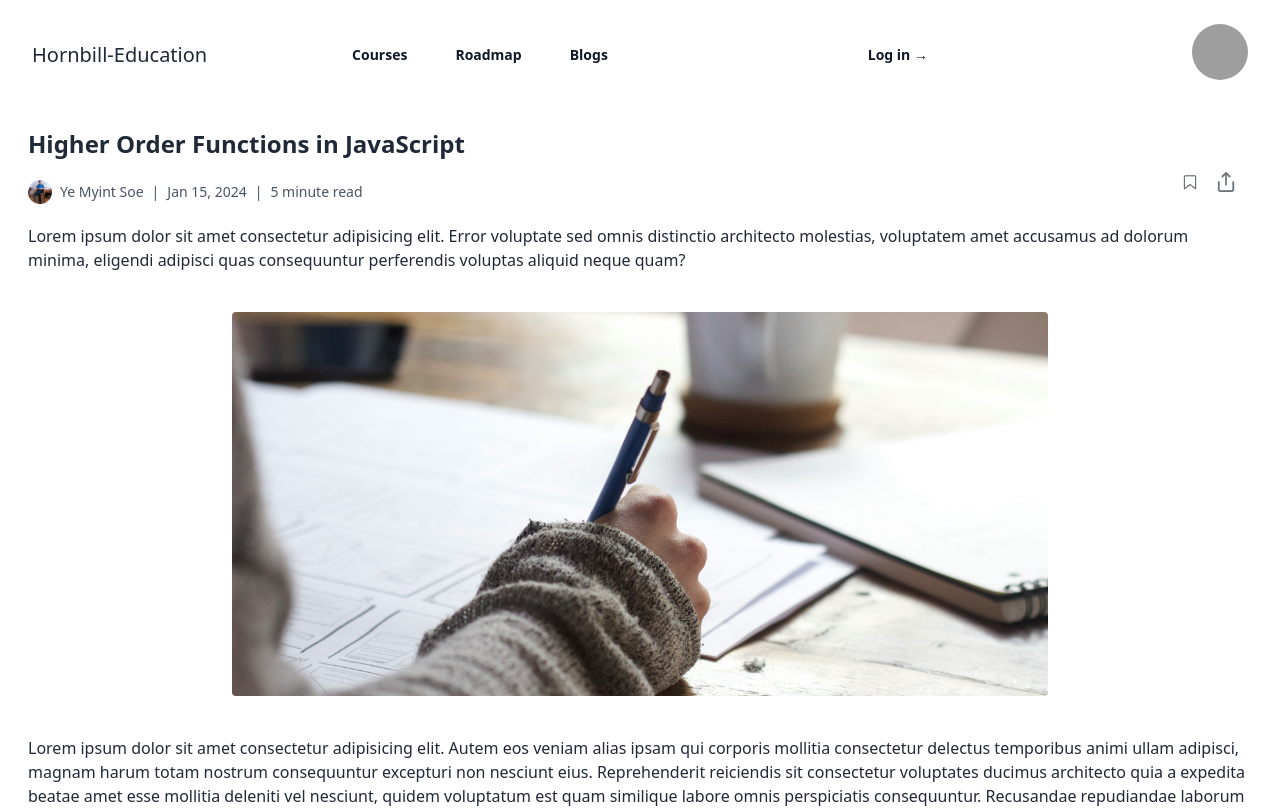
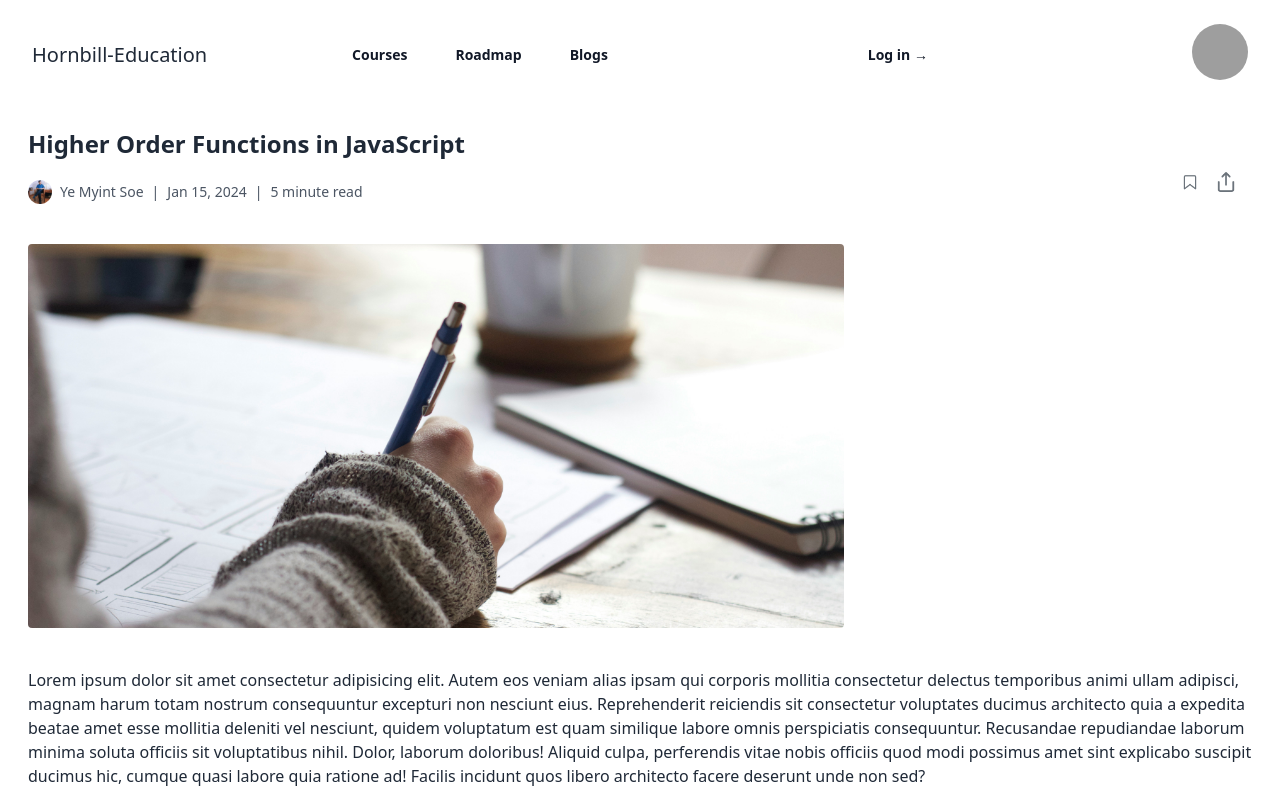
Before and after one commit to YeMyintSoeKMD/hit-myanmar, a Vue app: page /blogdetail in a window 1280 px wide. Shown: the top 808 px of the page. Built offline with nearby package versions, Linux system fonts and the light colour scheme; grey boxes are pictures that could not be loaded.

Commit message:
blog detail

```diff
--- a/src/views/BlogDetail.vue
+++ b/src/views/BlogDetail.vue
@@ -16,13 +16,13 @@
                     <img src="/images/share.png" class="w-5 me-4" />
                 </div>
             </div>
-            <p>Lorem ipsum dolor sit amet consectetur adipisicing elit. Error voluptate sed omnis
+            <!-- <p>Lorem ipsum dolor sit amet consectetur adipisicing elit. Error voluptate sed omnis
                 distinctio architecto
                 molestias, voluptatem amet accusamus ad dolorum minima, eligendi adipisci quas consequuntur perferendis
-                voluptas aliquid neque quam?</p>
-            <div class="flex justify-center">
-                <img src="/images/blog.jpg" class="rounded w-2/3 h-96 object-cover my-10" />
-            </div>
+                voluptas aliquid neque quam?</p> -->
+            <!-- <div class="flex justify-center"> -->
+            <img src="/images/blog.jpg" class="rounded w-2/3 h-96 object-cover my-10" />
+            <!-- </div> -->
             <p class="mb-4">Lorem ipsum dolor sit amet consectetur adipisicing elit. Autem eos veniam alias ipsam qui
                 corporis
                 mollitia consectetur delectus temporibus animi ullam adipisci, magnam harum totam nostrum consequuntur
```
